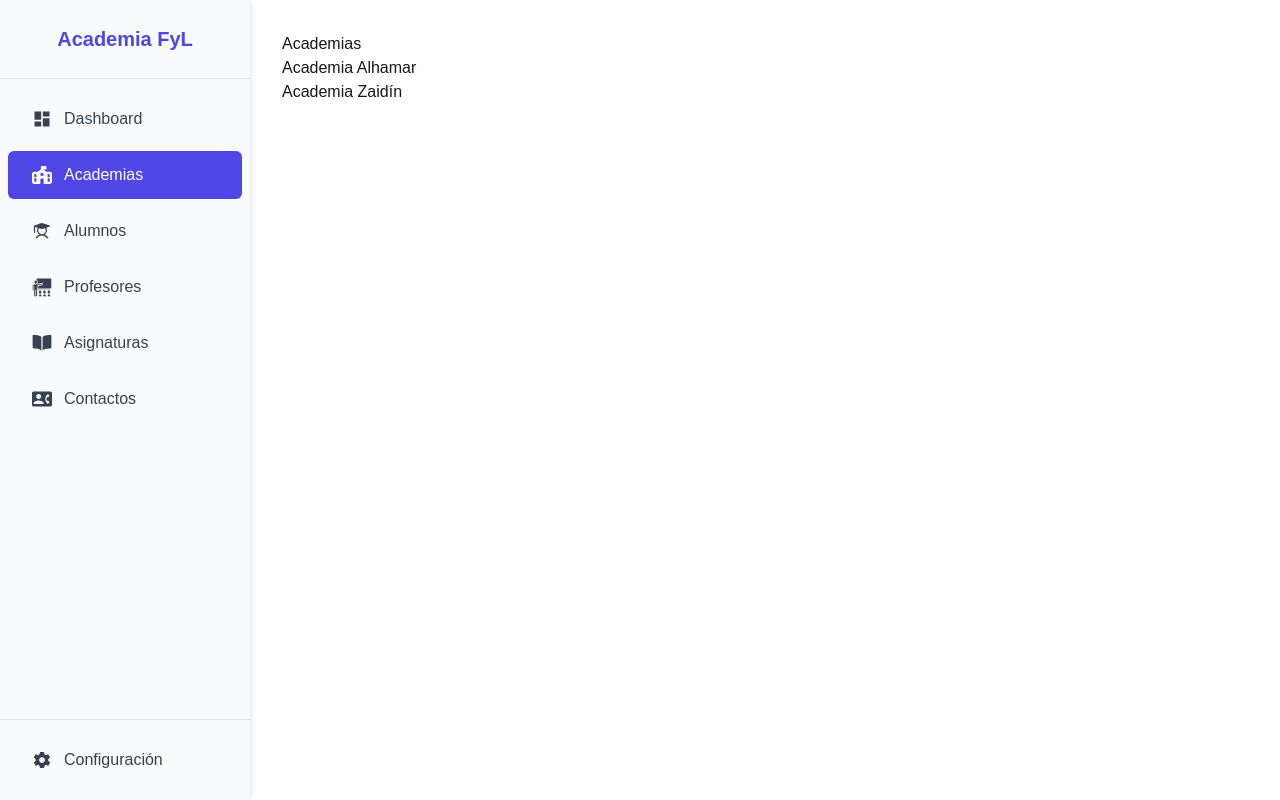
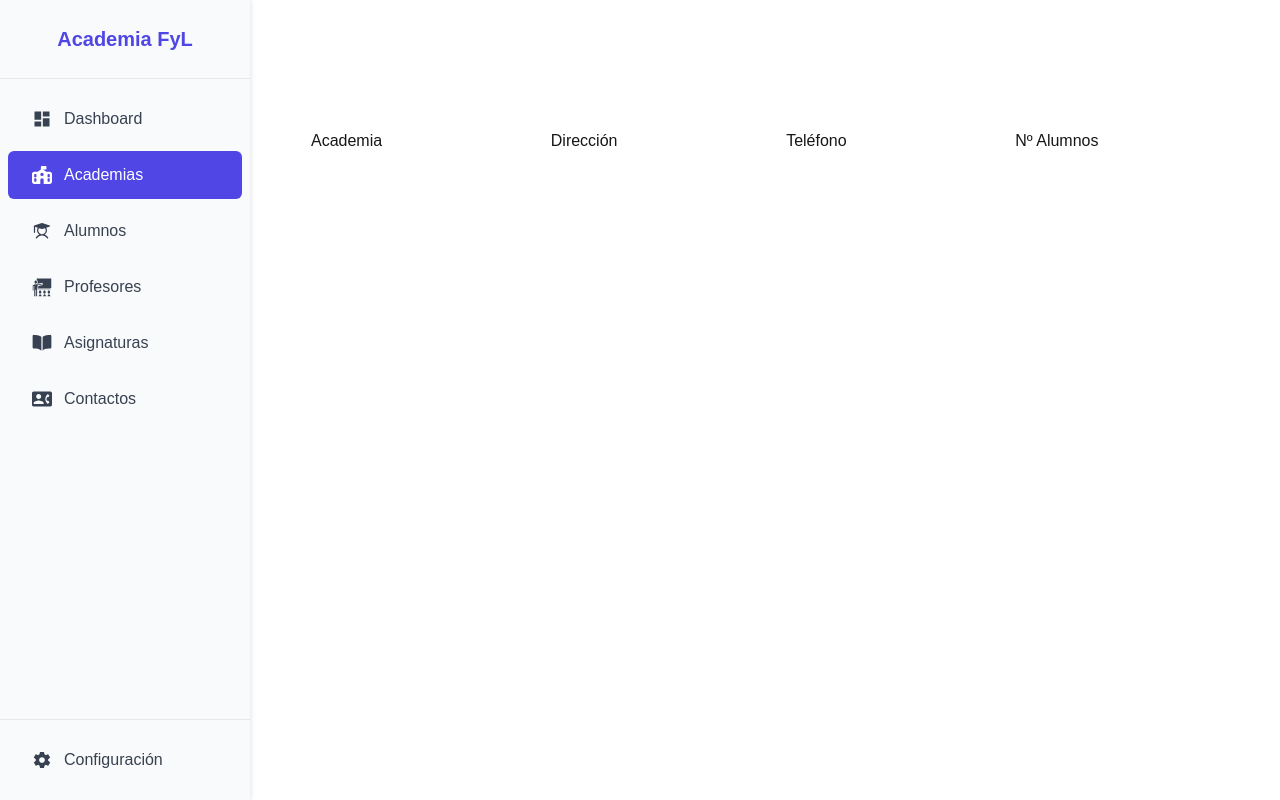
Before and after one commit to jhonalex00/academia_fyl, a Next.js app: page /pages/academias in a window 1280 px wide. Built offline with nearby package versions, Linux system fonts and the light colour scheme.

Commit message:
academia

```diff
--- a/src/app/pages/academias/page.js
+++ b/src/app/pages/academias/page.js
@@ -2,10 +2,11 @@ import React from 'react';
 
 const AcademiasPage = () => {
   return (
-    <div>
-      <h1>Academias</h1>
-      <p>Academia Alhamar</p>
-      <p>Academia Zaidín</p>
+    <div style={{ display: 'flex', gap: '18%', marginTop: "10%", marginLeft: "3%" }}>
+      <h1>Academia</h1>
+      <h1>Dirección</h1>
+      <h1>Teléfono</h1>
+      <h1>Nº Alumnos</h1>
     </div>
   );
 };
```
